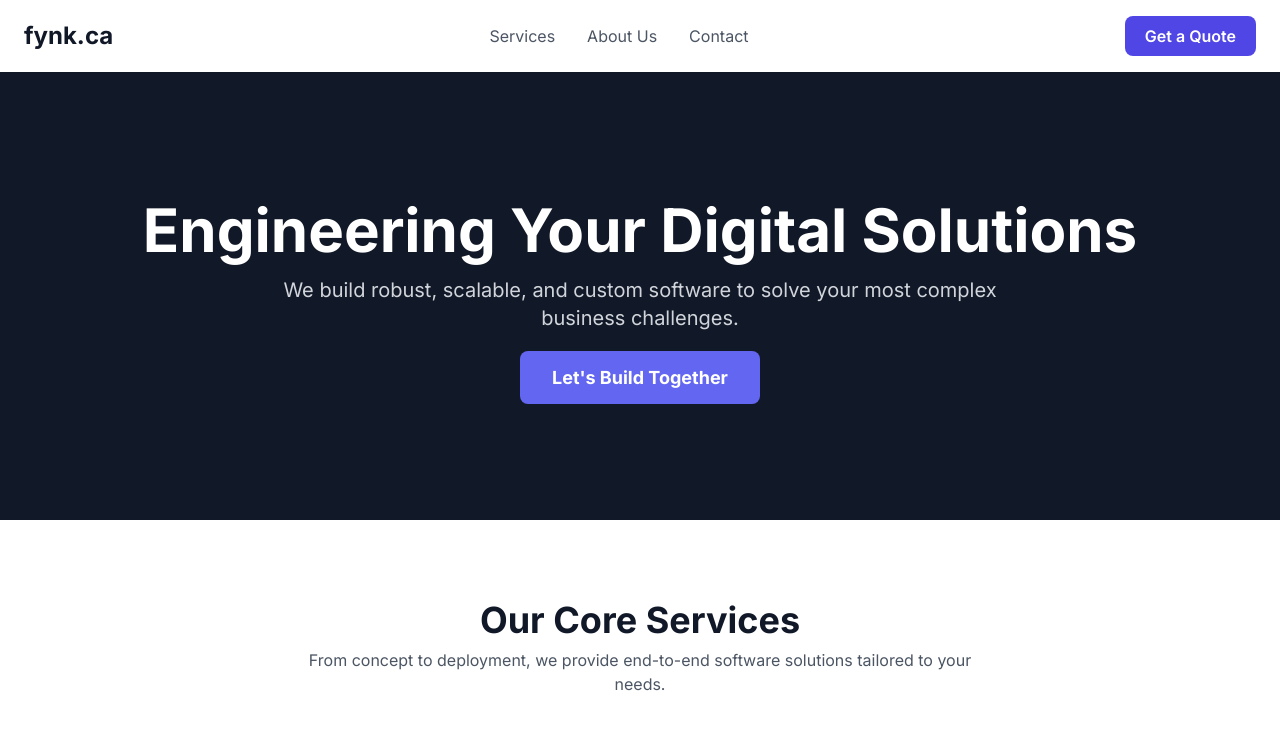
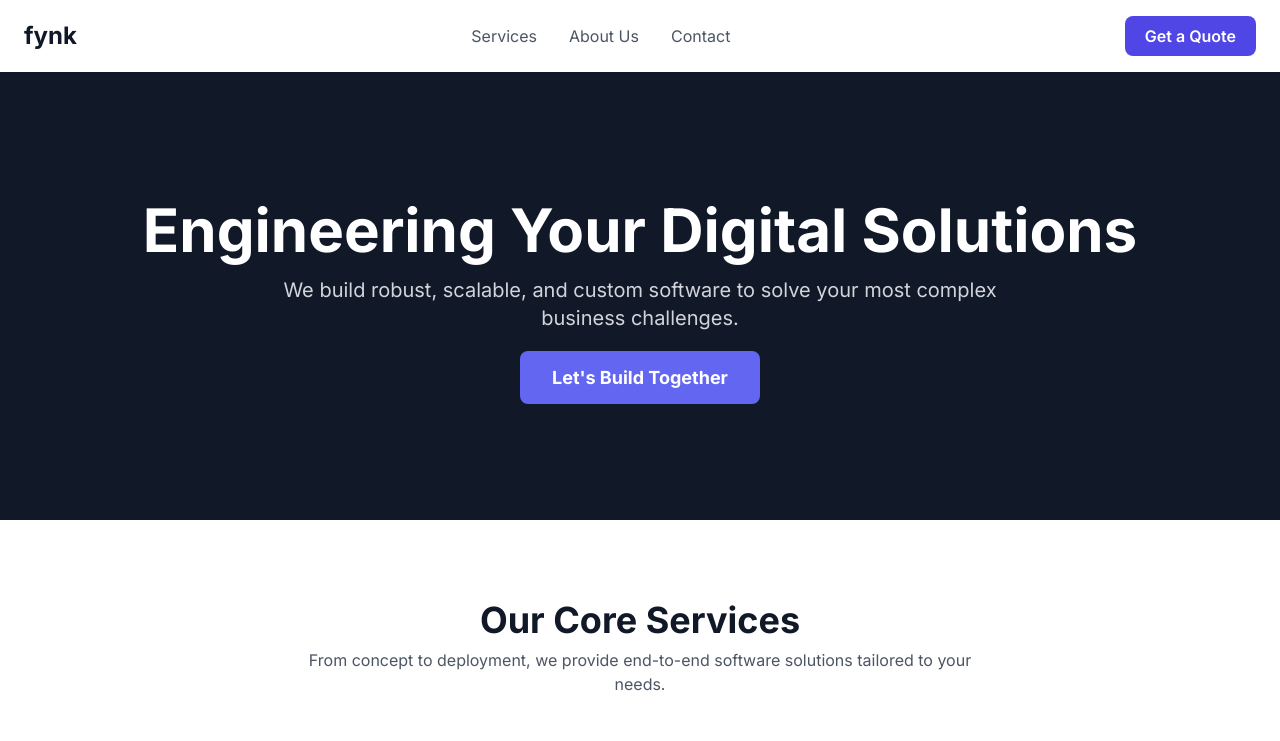
Before and after one commit to Temitaio/fynk-website2, a plain HTML site: page index.html in a window 1280 px wide. Shown: the top 741 px of the page. Drawn offline with nearby package versions, Linux system fonts and the light colour scheme.

Commit message:
Update index.html

```diff
--- a/index.html
+++ b/index.html
@@ -29,7 +29,7 @@
     <!-- Header -->
     <header class="bg-white shadow-sm sticky top-0 z-50">
         <div class="container mx-auto px-6 py-4 flex justify-between items-center">
-            <h1 class="text-2xl font-bold text-gray-900">fynk.ca</h1>
+            <h1 class="text-2xl font-bold text-gray-900">fynk</h1>
             <nav class="hidden md:flex space-x-8">
                 <a href="#services" class="text-gray-600 hover:text-indigo-600">Services</a>
                 <a href="#about" class="text-gray-600 hover:text-indigo-600">About Us</a>
```
